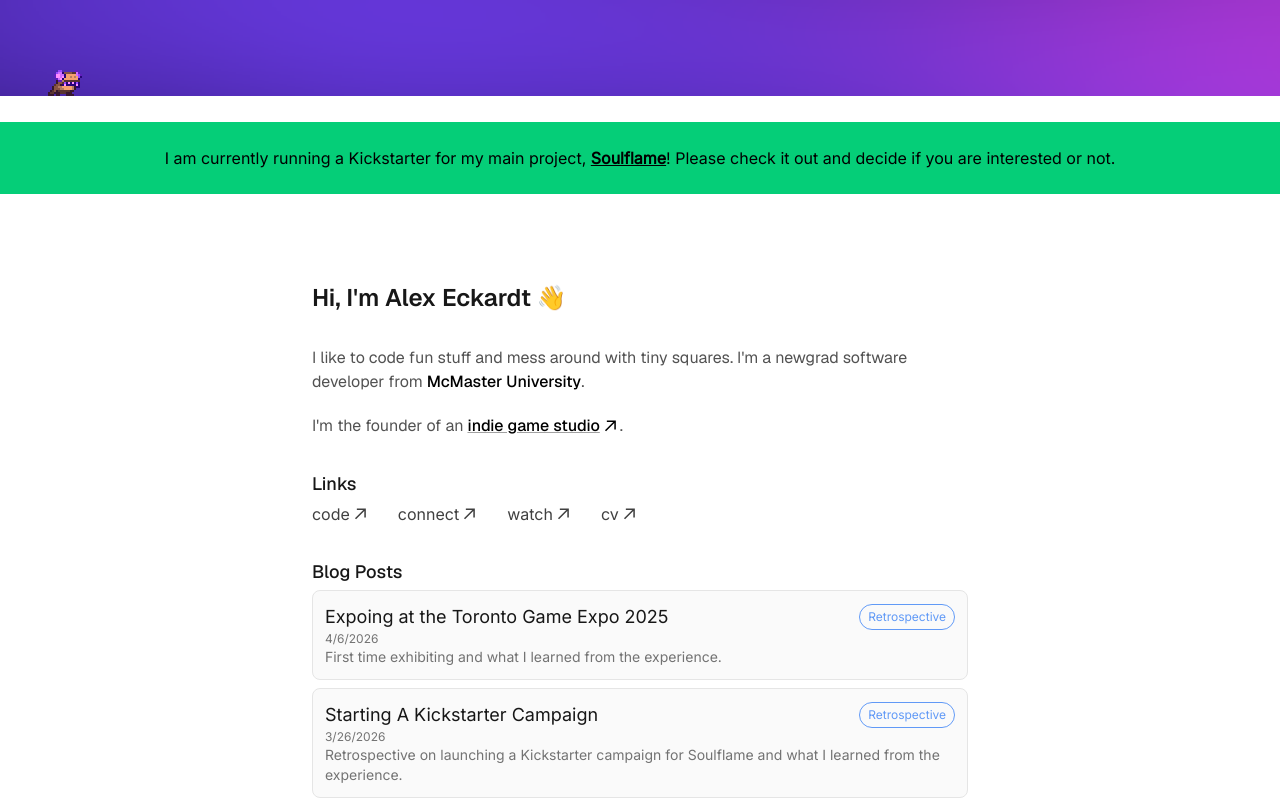
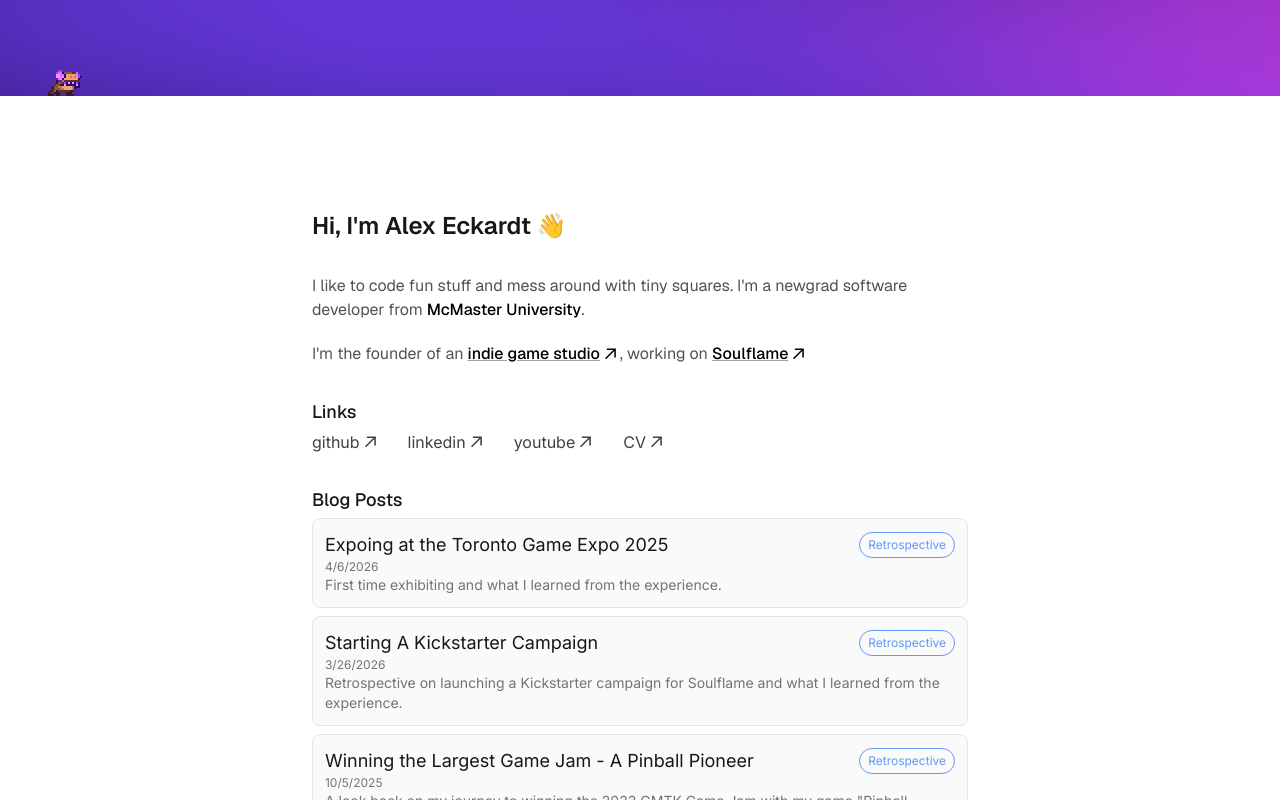
Before and after one commit to alexeckardt/MyWebsite, a Next.js app: page / in a window 1280 px wide. Shown: the top 800 px of the page. Built offline with nearby package versions, Linux system fonts and the light colour scheme; no server answers; a web font is replaced by a local one; what @iconify/tailwind4 would draw is missing.

Commit message:
Push change

```diff
--- a/src/app/page.tsx
+++ b/src/app/page.tsx
@@ -32,13 +32,6 @@ export default async function Home() {
           className="relative -top-[26px] left-2 lg:left-12"
         />
 
-
-        <div className="bg-[#05ce78] py-6 text-center text-black">
-          I am currently running a Kickstarter for my main project, <a href="https://kickstarter.com/projects/alex-eckardt/soulflame" className='underline font-semibold' >Soulflame</a>!
-
-          Please check it out and decide if you are interested or not.
-        </div>
-
         <div className="flex flex-col max-w-[65ch] mx-12 lg:mx-auto pt-12 lg:mt-10">
 
 
@@ -53,15 +46,21 @@ export default async function Home() {
               {/* <p>I currently work @ <a target="_blank" rel="noopener noreferrer" href="https://samos.com">Samos Insurance</a> as a Software Developer. I also am working on <a target="_blank" rel="noopener noreferrer" href="https://alexeckardt.itch.io/soulflame">Soulflame</a>, an action adventure platforming game. I am an alumnus of <b>McMaster University</b>, where I studied Computer Science.</p> */}
               {/* <p>Previously, I worked @ <a target="_blank" rel="noopener noreferrer" href="https://orbitalquantum.com">Orbital Quantum</a> and <a target="_blank" rel="noopener noreferrer" href="https://www.yarowa.com/english/home/">Yarowa</a>.</p> */}
               {/* <p>I have many projects, including <a target="_blank" rel="noopener noreferrer" href="https://alexeckardt.itch.io/pinball-pioneer">Pinball Pioneer</a>, which placed in the Top 0.1% of entires.</p> */}
-              <p>I'm the founder of an <a className="inline-flex items-center gap-1 mr-1" target="_blank" rel="noopener noreferrer" href={"https://alexeckardtgames.com"}>indie game studio<InlineOutboundLink /></a>.</p>
+              <p>
+                I'm the founder of an
+                <a className="inline-flex items-center gap-1 mr-1 ml-1" target="_blank" rel="noopener noreferrer" href={"https://alexeckardtgames.com"}>
+                  indie game studio<InlineOutboundLink />
+                </a>, working on
+                <a className="inline-flex items-center gap-1 mr-1 ml-1" target="_blank" rel="noopener noreferrer" href={"https://soulflamegame.com"}>Soulflame<InlineOutboundLink /></a>
+              </p>
             </div>
 
             <h2>Links</h2>
             <div className="links">
-              <a className="flex items-center gap-1" target="_blank" rel="noopener noreferrer" href="https://github.com/alexeckardt"> code <InlineOutboundLink /></a>
-              <a className="flex items-center gap-1" target="_blank" rel="noopener noreferrer" href="https://linkedin.com/in/alex-eckardt"> connect <InlineOutboundLink /></a>
-              <a className="flex items-center gap-1" target="_blank" rel="noopener noreferrer" href="https://www.youtube.com/@pixeqla"> watch <InlineOutboundLink /></a>
-              <a className="flex items-center gap-1" target="_blank" rel="noopener noreferrer" href="/Alexander_Eckardt_Website_Resume.pdf"> cv <InlineOutboundLink /></a>
+              <a className="flex items-center gap-1" target="_blank" rel="noopener noreferrer" href="https://github.com/alexeckardt"> github <InlineOutboundLink /></a>
+              <a className="flex items-center gap-1" target="_blank" rel="noopener noreferrer" href="https://linkedin.com/in/alex-eckardt"> linkedin <InlineOutboundLink /></a>
+              <a className="flex items-center gap-1" target="_blank" rel="noopener noreferrer" href="https://www.youtube.com/@pixeqla"> youtube <InlineOutboundLink /></a>
+              <a className="flex items-center gap-1" target="_blank" rel="noopener noreferrer" href="/Alexander_Eckardt_Website_Resume.pdf"> CV <InlineOutboundLink /></a>
               {/* <a className="flex items-center gap-1" target="_blank" rel="noopener noreferrer" href="https://x.com/pixeqla"> follow <InlineOutboundLink /></a> */}
             </div>
 
```
